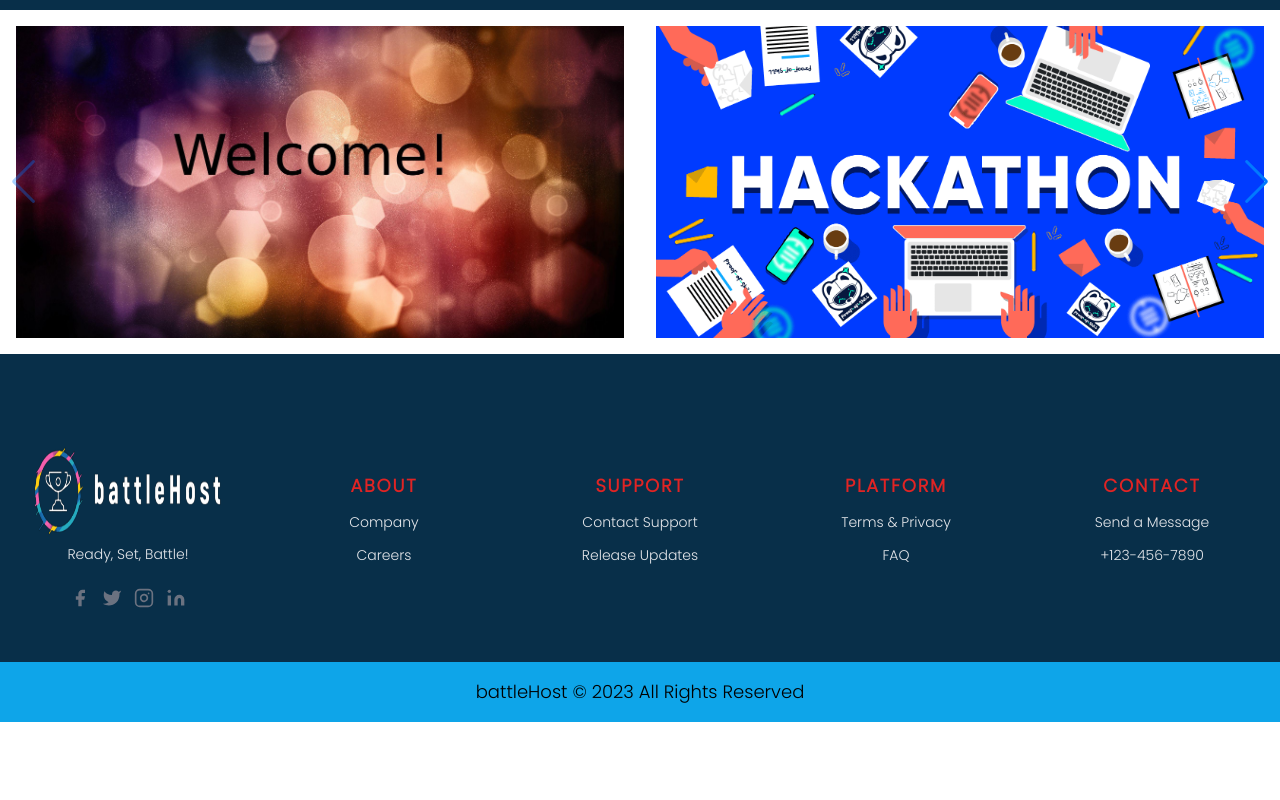
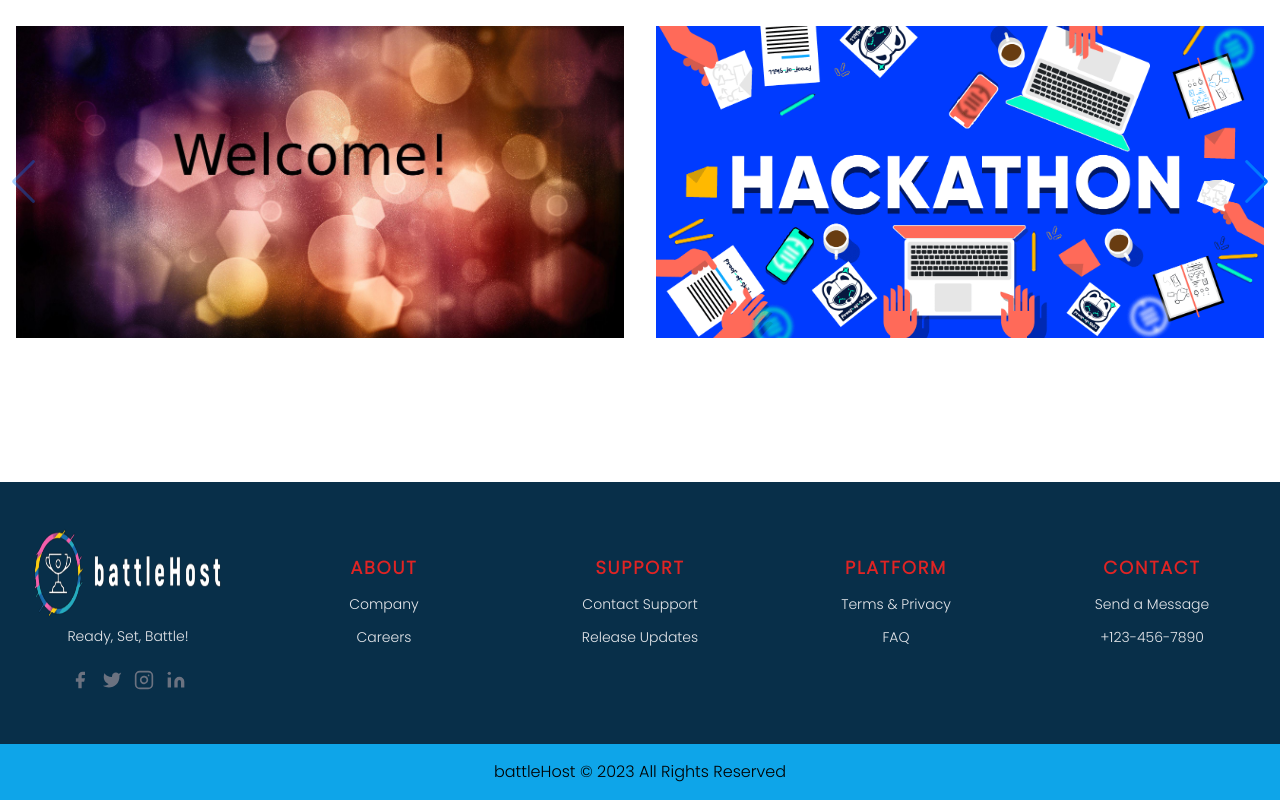
Before and after one commit to faisalnazir7/battleHost-frontend, a React (Vite) app: page / in a window 1280 px wide. Shown: the part 978-1778 px from the top of the page. Before the commit the page ends 1700 px from the top, so only its background shows below. Built offline with nearby package versions, Linux system fonts and the light colour scheme.

Commit message:
fixed the footer

```diff
--- a/src/Components/Footer/Footer.jsx
+++ b/src/Components/Footer/Footer.jsx
@@ -4,10 +4,8 @@ import img from '../../../public/logo.png'
 export default function Footer() {
   return (
     <div>
-
-<div class="flex items-end w-full min-h-screen bg-sky-950 -mt-[27rem]">
-
-    <footer class="w-full text-gray-700 bg-sky-950 body-font">
+{/* <div class="flex items-end w-full min-h-screen bg-sky-950 -mt-[27rem]"> */}
+    <footer className="w-full text-gray-700 bg-sky-950 body-font mt-32">
         <div
             class="container flex pt-8 pb-12 mx-auto md:items-center lg:items-start md:flex-row md:flex-no-wrap">
             <div class="flex-shrink-0 w-64 mx-auto text-center mt-10 md:mx-0 md:text-left">
@@ -102,12 +100,12 @@ export default function Footer() {
         </div>
         <div class="bg-sky-500">
             <div class="container px-5 py-4 mx-auto">
-                <p class="text-lg text-black text-center xl:text-center">battleHost © 2023 All Rights Reserved </p>
+                <p class="text-base text-black text-center xl:text-center">battleHost © {new Date().getFullYear()} All Rights Reserved </p>
             </div>
         </div>
     </footer>
 
-</div>
-    </div>
+{/* </div> */}
+     </div>
   )
 }
--- a/src/Pages/Home/Home.jsx
+++ b/src/Pages/Home/Home.jsx
@@ -40,8 +40,6 @@ export default function Home() {
     </div>
    <div className="image">
    <img src={img} className='h-auto w-[50rem] mt-16 ml-36'></img>
-
-
    </div>
    </div>
 
```
